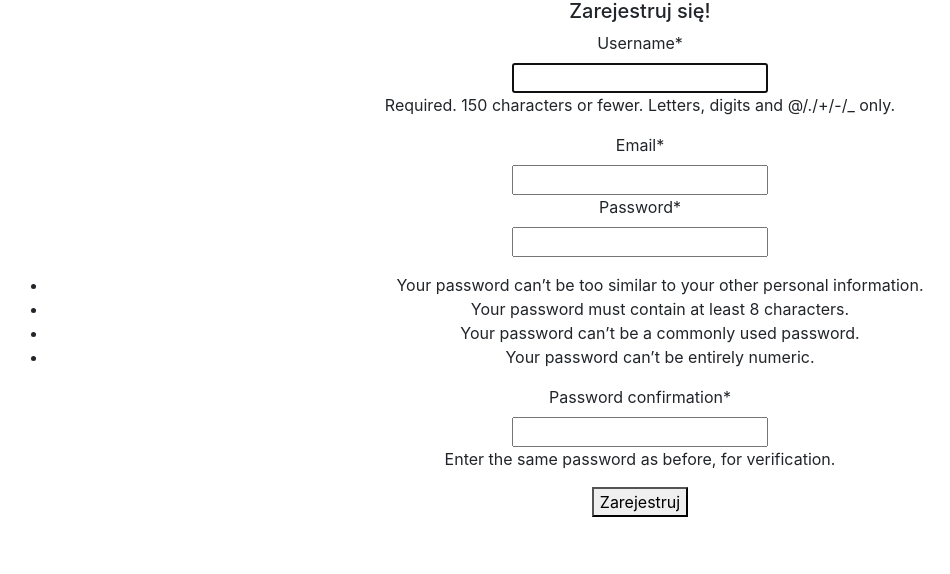
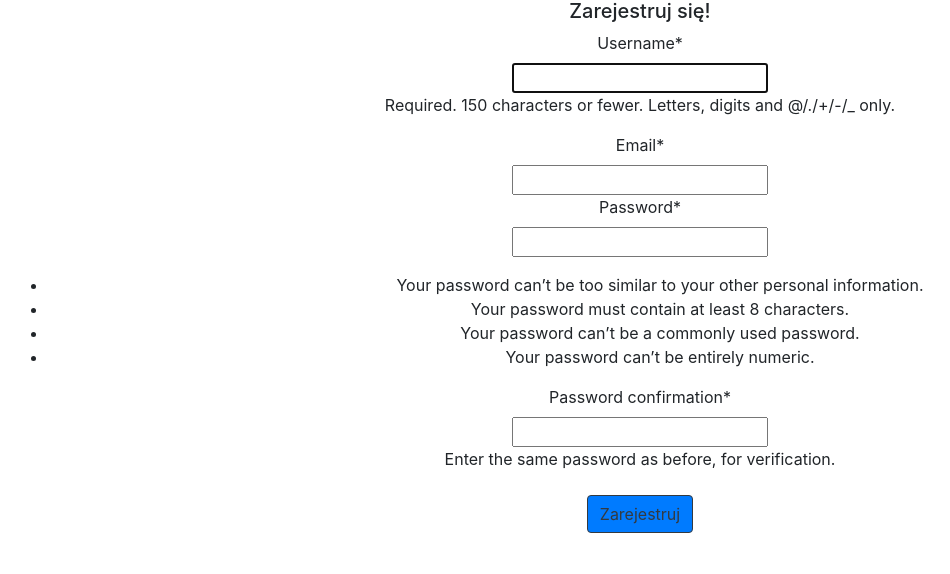
Before and after one commit to pautomaszewska/Buy-lunch, a Django app: page /register/ in a window 1280 px wide. Shown: the part 105-679 px from the top of the page, without its empty margins (0-950 px from the left). Run offline with Django 3.2, Linux system fonts and the light colour scheme; some libraries are stand-ins or nearby versions.

Commit message:
Change button styles

```diff
--- a/lunches/buy_lunch/templates/register.html
+++ b/lunches/buy_lunch/templates/register.html
@@ -5,7 +5,7 @@
         <form method="POST">{% csrf_token %}
             <h5>Zarejestruj się!</h5>
                 {{ form | crispy }}
-                <button type="submit">Zarejestruj</button>
+                <button class="btn btn-primary btn-outline-dark mt-2 mb-2" type="submit">Zarejestruj</button>
         </form>
 
     </div>
```
